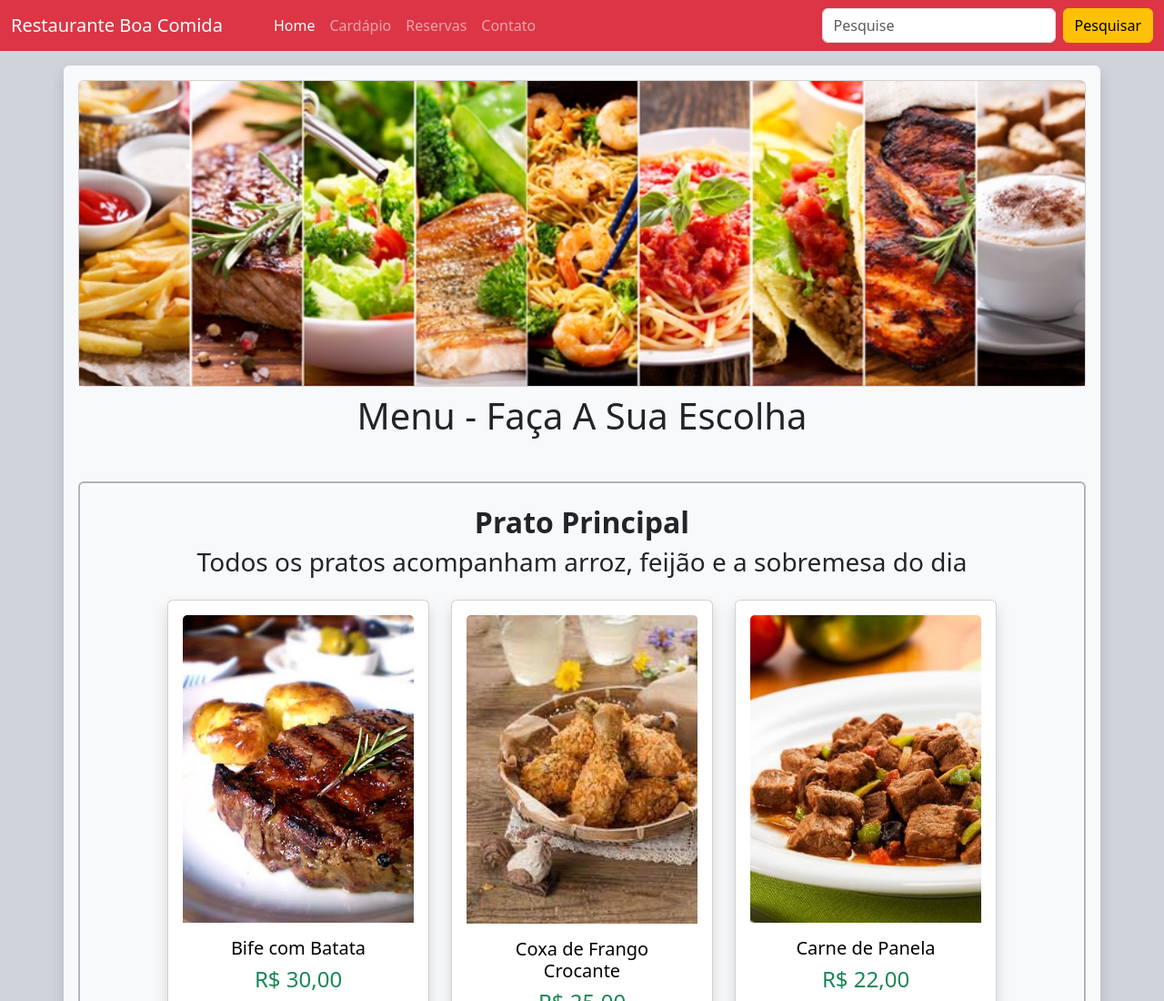
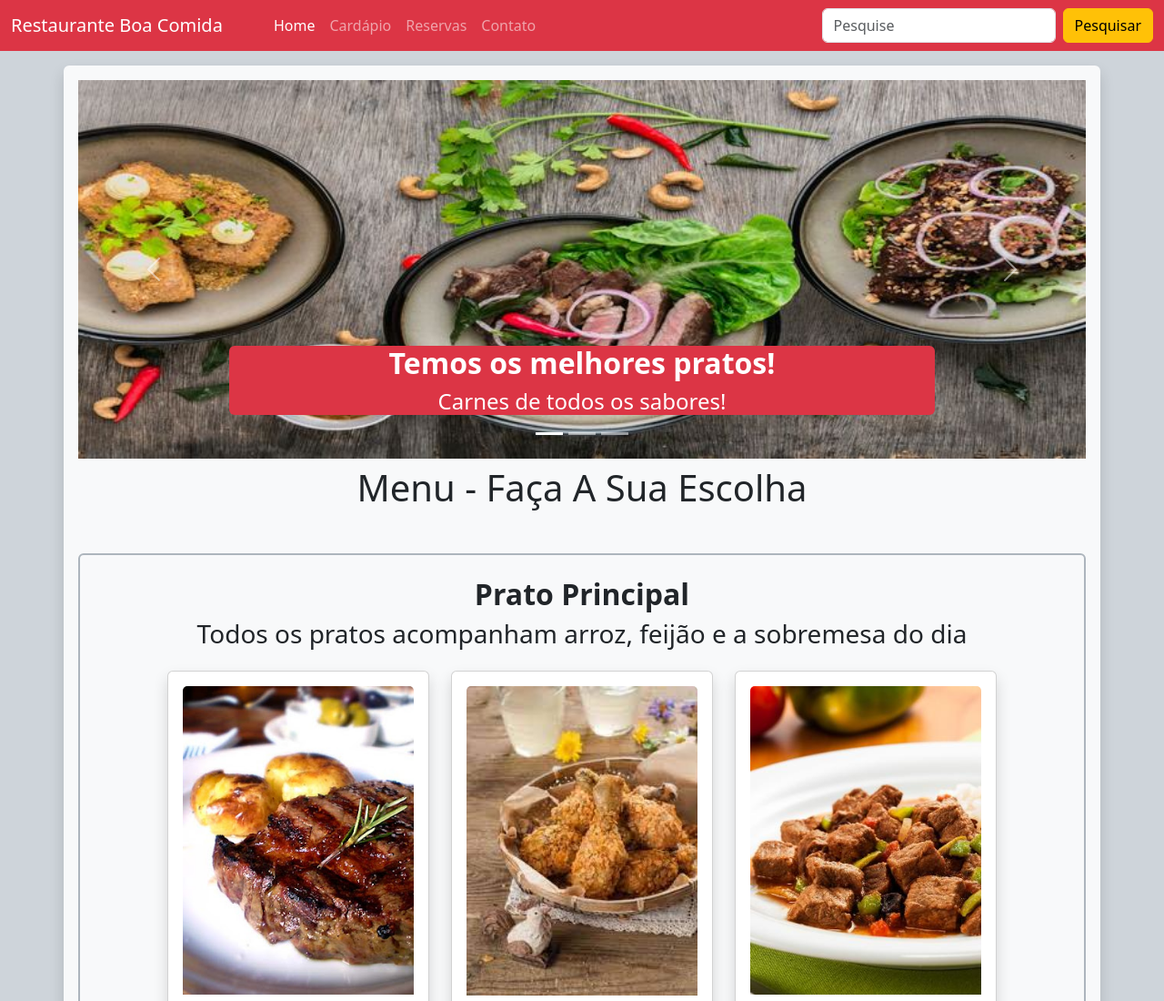
Before and after one commit to MichaelDouglasLima/bootcamp-devjr-modulo4-menu, a plain HTML site: page index.html in a window 1280 px wide. Shown: the top 1100 px of the page at 91% size. Drawn offline with nearby package versions, Linux system fonts and the light colour scheme.

Commit message:
closes #3 - Carousel adicionado

```diff
--- a/index.html
+++ b/index.html
@@ -4,7 +4,7 @@
 <head>
   <meta charset="utf-8">
   <meta name="viewport" content="width=device-width, initial-scale=1">
-  <title>Projeto Menu com Bootstrap</title>
+  <title>Projeto Menu com BootStrap</title>
   <link href="https://cdn.jsdelivr.net/npm/bootstrap@5.3.2/dist/css/bootstrap.min.css" rel="stylesheet"
     integrity="sha384-T3c6CoIi6uLrA9TneNEoa7RxnatzjcDSCmG1MXxSR1GAsXEV/Dwwykc2MPK8M2HN" crossorigin="anonymous">
   <link rel="stylesheet" href="css/quantity.css">
@@ -43,9 +43,60 @@
   </nav>
 
   <main class="container bg-light rounded-2 shadow p-3 mb-5 bg-body-tertiary rounded mt-2">
-    <div class="card" style="width: 100%;">
+
+    <div id="carouselExampleCaptions" class="carousel slide">
+      <div class="carousel-indicators">
+        <button type="button" data-bs-target="#carouselExampleCaptions" data-bs-slide-to="0" class="active"
+          aria-current="true" aria-label="Slide 1"></button>
+        <button type="button" data-bs-target="#carouselExampleCaptions" data-bs-slide-to="1"
+          aria-label="Slide 2"></button>
+        <button type="button" data-bs-target="#carouselExampleCaptions" data-bs-slide-to="2"
+          aria-label="Slide 3"></button>
+      </div>
+      <div class="carousel-inner">
+        <div class="carousel-item active">
+          <img src="assets/carnes.jpg" class="d-block w-100" alt="Pratos de Carne">
+          <div class="carousel-caption d-none d-md-block">
+            <div class="bg-danger rounded">
+              <h2 class="fw-bold">Temos os melhores pratos!</h2>
+              <h4>Carnes de todos os sabores!</h4>
+            </div>
+          </div>
+        </div>
+        <div class="carousel-item">
+          <img src="assets/sobremesas.jpg" class="d-block w-100" alt="Sobremesas">
+          <div class="carousel-caption d-none d-md-block">
+            <div class="bg-primary rounded">
+              <h2 class="fw-bold">Sobremesas para todos os gostos!</h2>
+              <h4>Está com água na boca?</h4>
+            </div>
+          </div>
+        </div>
+        <div class="carousel-item">
+          <img src="assets/saladas.jpg" class="d-block w-100" alt="Saladas">
+          <div class="carousel-caption d-none d-md-block">
+            <div class="bg-success rounded">
+              <h2 class="fw-bold">Saladas Fresquinhas e Deliciosas!</h2>
+              <h4>Também temos opções para quem está de dieta!</h4>
+            </div>
+          </div>
+        </div>
+      </div>
+      <button class="carousel-control-prev" type="button" data-bs-target="#carouselExampleCaptions"
+        data-bs-slide="prev">
+        <span class="carousel-control-prev-icon" aria-hidden="true"></span>
+        <span class="visually-hidden">Previous</span>
+      </button>
+      <button class="carousel-control-next" type="button" data-bs-target="#carouselExampleCaptions"
+        data-bs-slide="next">
+        <span class="carousel-control-next-icon" aria-hidden="true"></span>
+        <span class="visually-hidden">Next</span>
+      </button>
+    </div>
+
+    <!-- <div class="card" style="width: 100%;">
       <img src="assets/home.jpg" class="card-img-top" alt="Home">
-    </div>
+    </div> -->
 
     <header class="text-center mt-2">
       <h1>Menu - Faça A Sua Escolha</h1>
```
Also changed, not shown: assets/carnes.jpg (added), assets/saladas.jpg (added), assets/sobremesas.jpg (added).
